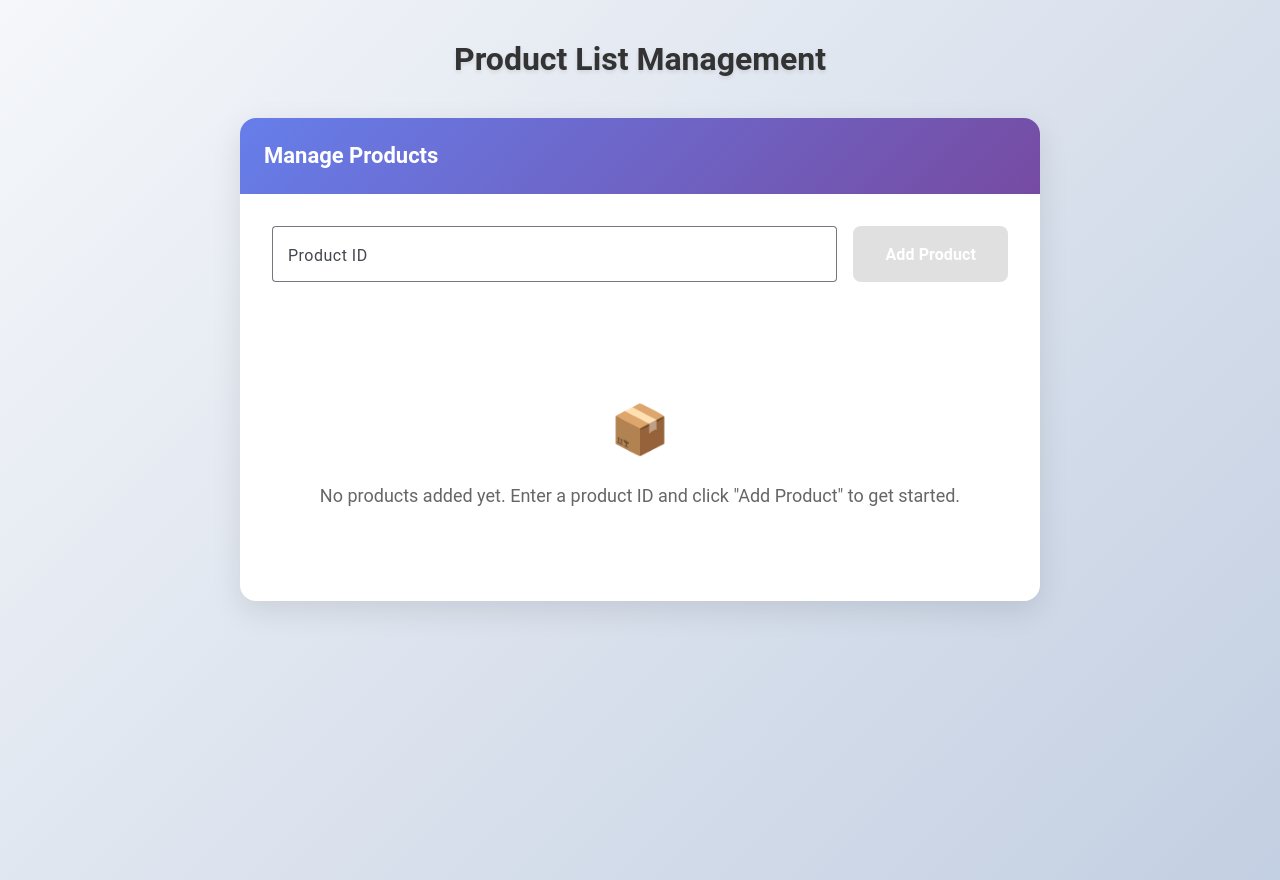
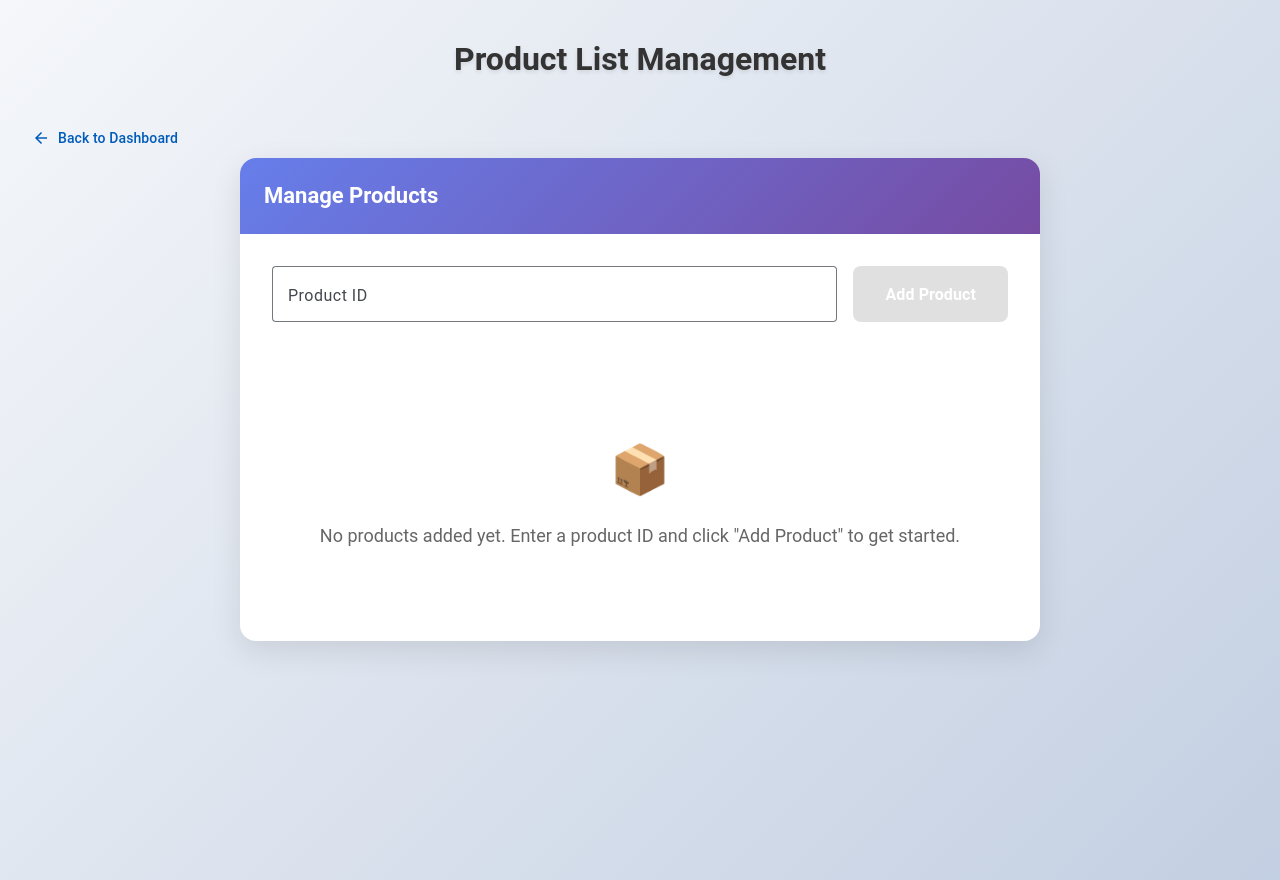
Before and after one commit to h-gondaliya/base, an Angular app in the folder src/main/webapp/: page /product-list in a window 1280 px wide. Built offline with nearby package versions, Linux system fonts and the light colour scheme.

Commit message:
Back button from product list component

```diff
--- a/src/main/webapp/src/app/product-list/product-list.html
+++ b/src/main/webapp/src/app/product-list/product-list.html
@@ -1,8 +1,13 @@
+
 <div class="product-list-container">
   <div class="product-list-header">
     <h1>Product List Management</h1>
   </div>
 
+  <button mat-button class="back-button" (click)="navigateToDashboard()">
+    <mat-icon>arrow_back</mat-icon>
+    Back to Dashboard
+  </button>
   <div class="product-list-section">
     <mat-card class="product-management-card">
       <mat-card-header>
--- a/src/main/webapp/src/app/product-list/product-list.ts
+++ b/src/main/webapp/src/app/product-list/product-list.ts
@@ -1,4 +1,5 @@
 import { Component } from '@angular/core';
+import {Router} from '@angular/router';
 import { CommonModule } from '@angular/common';
 import { FormsModule } from '@angular/forms';
 import { MatCardModule } from '@angular/material/card';
@@ -16,6 +17,9 @@ import { MatIconModule } from '@angular/material/icon';
   styleUrl: './product-list.scss'
 })
 export class ProductList {
+  constructor(private router: Router) {
+  }
+
   // Product list management
   productId: string = '';
   productList: string[] = [];
@@ -43,4 +47,8 @@ export class ProductList {
       this.productList.splice(index, 1);
     }
   }
+
+  navigateToDashboard() {
+    this.router.navigate(['/dashboard']);
+  }
 }
--- a/src/main/webapp/src/index.html
+++ b/src/main/webapp/src/index.html
@@ -6,6 +6,7 @@
   <base href="/">
   <meta name="viewport" content="width=device-width, initial-scale=1">
   <link rel="icon" type="image/x-icon" href="favicon.ico">
+  <link href="https://fonts.googleapis.com/icon?family=Material+Icons" rel="stylesheet">
 </head>
 <body>
   <app-root></app-root>
```
